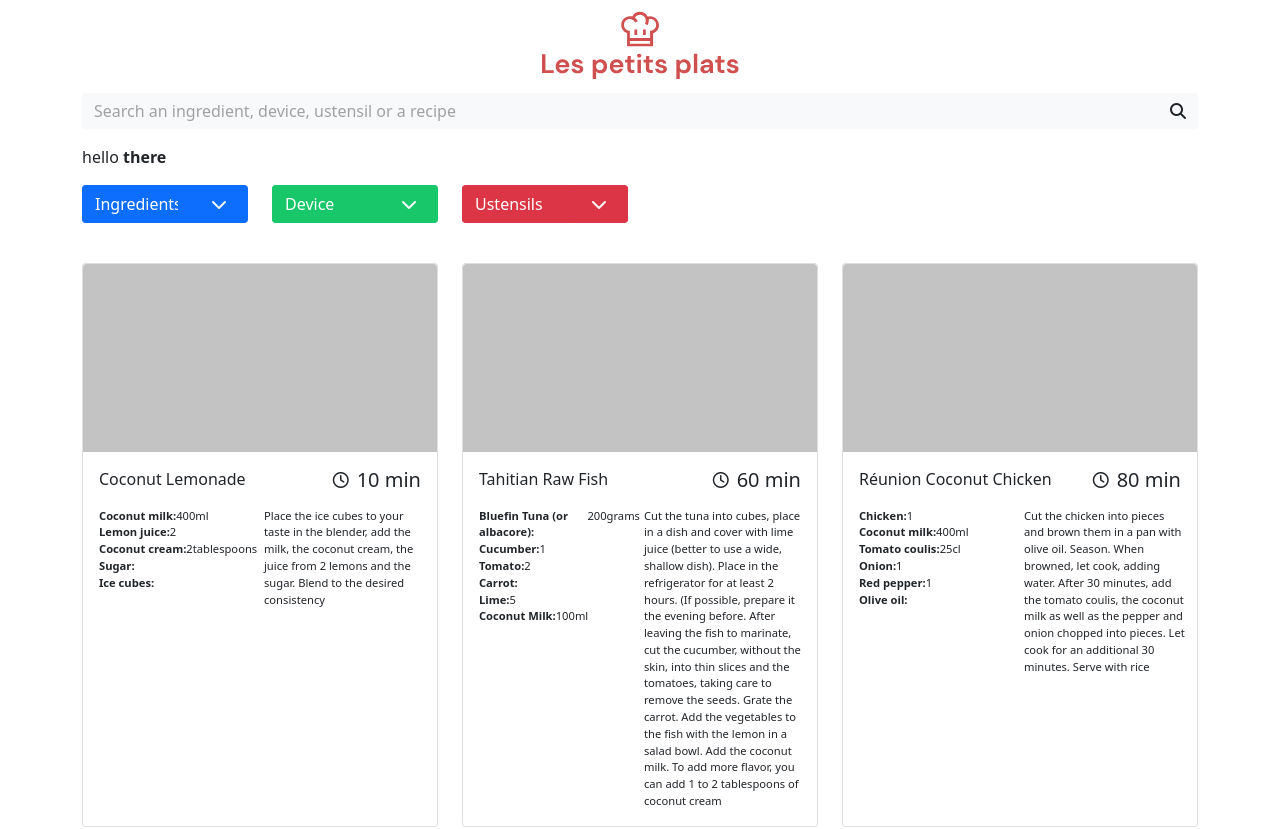
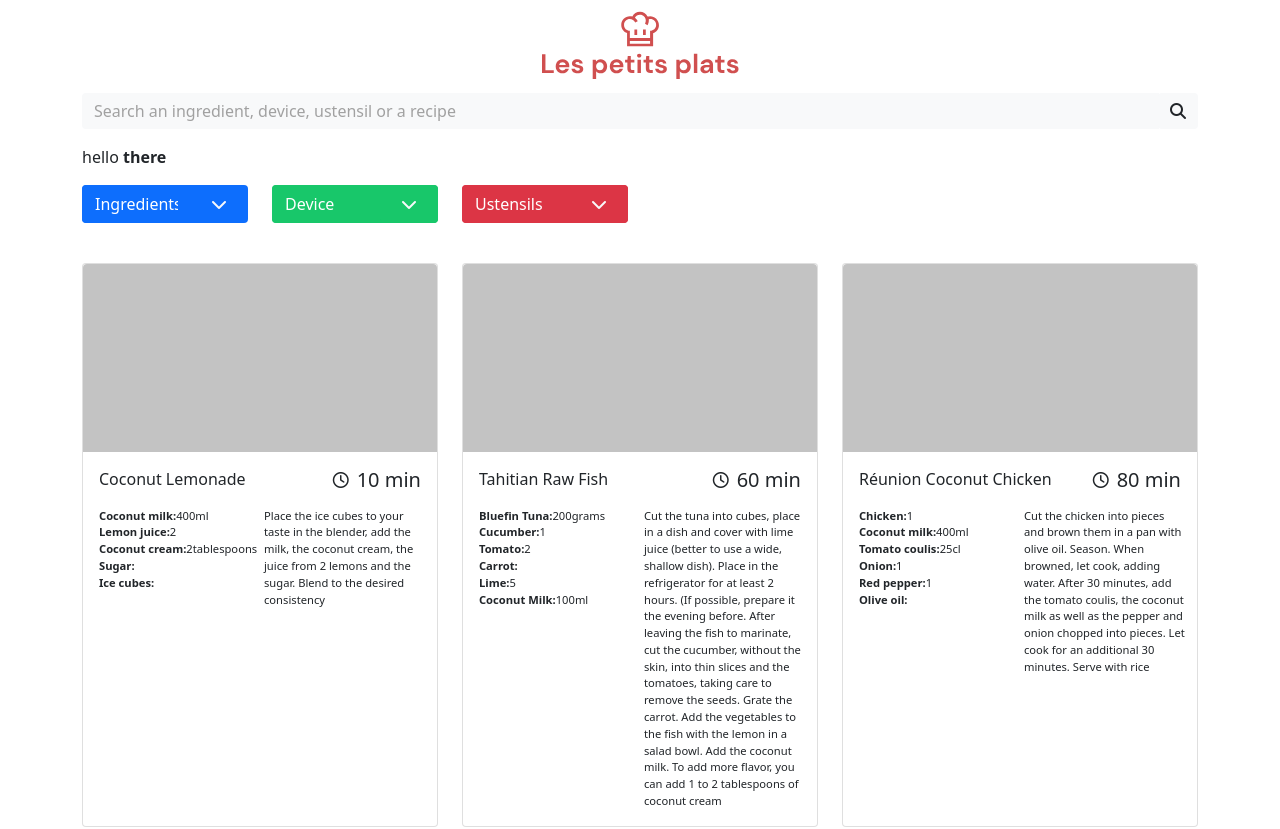
Before and after one commit to DylanNicolet/Front-End-P7-OpenClassrooms, a website: page index.html in a window 1280 px wide. Shown: the top 829 px of the page. Drawn offline with nearby package versions, Linux system fonts and the light colour scheme.

Commit message:
Worked on: database

```diff
--- a/database.js
+++ b/database.js
@@ -38,7 +38,7 @@ const recipes = [
         "servings": 2,
         "ingredients": [
             {
-                "ingredient" : "Bluefin Tuna (or albacore)",
+                "ingredient" : "Bluefin Tuna",
                 "quantity" : 200,
                 "unit" : "grams"
             },
--- a/index.html
+++ b/index.html
@@ -101,7 +101,7 @@
     </section>
 
     <script src="/database.js" type="text/javascript"></script>
-    <script src="/index.js" type="text/javascript"></script>
+    <script src="/recipeCards.js" type="text/javascript"></script>
 
     <script src="https://code.jquery.com/jquery-3.3.1.slim.min.js" integrity="sha384-q8i/X+965DzO0rT7abK41JStQIAqVgRVzpbzo5smXKp4YfRvH+8abtTE1Pi6jizo" crossorigin="anonymous"></script>
 
@@ -109,4 +109,4 @@
 
     <script src="https://stackpath.bootstrapcdn.com/bootstrap/4.3.1/js/bootstrap.min.js" integrity="sha384-JjSmVgyd0p3pXB1rRibZUAYoIIy6OrQ6VrjIEaFf/nJGzIxFDsf4x0xIM+B07jRM" crossorigin="anonymous"></script>
 </body>
-</html>
+</html>0
```
Also changed, not shown: recipeCards.js (renamed from index.js).
